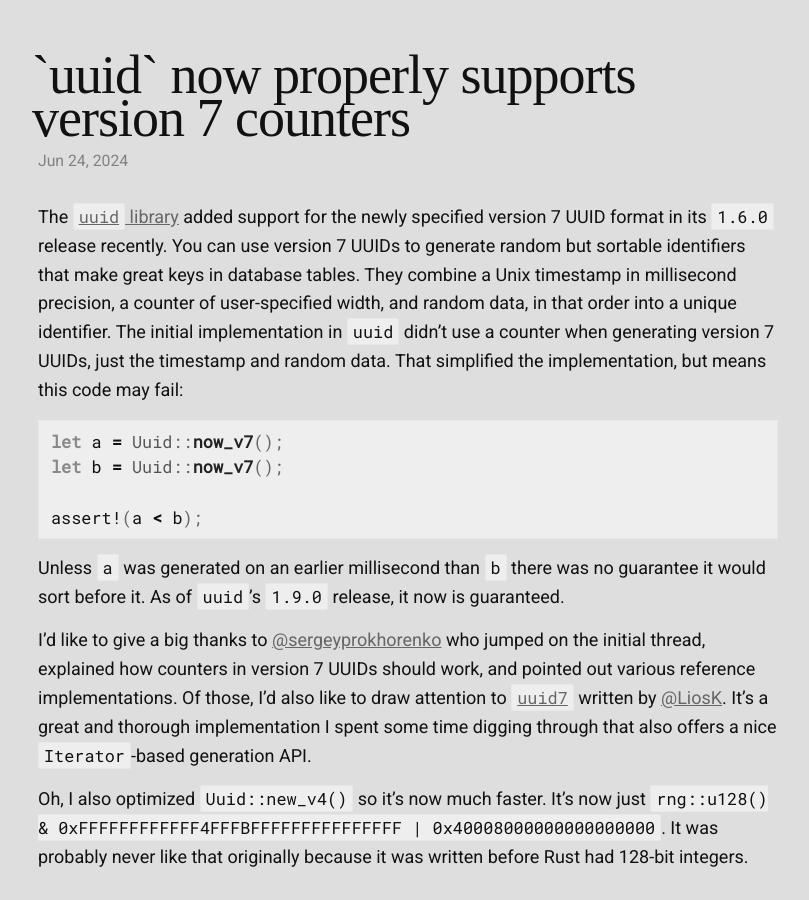
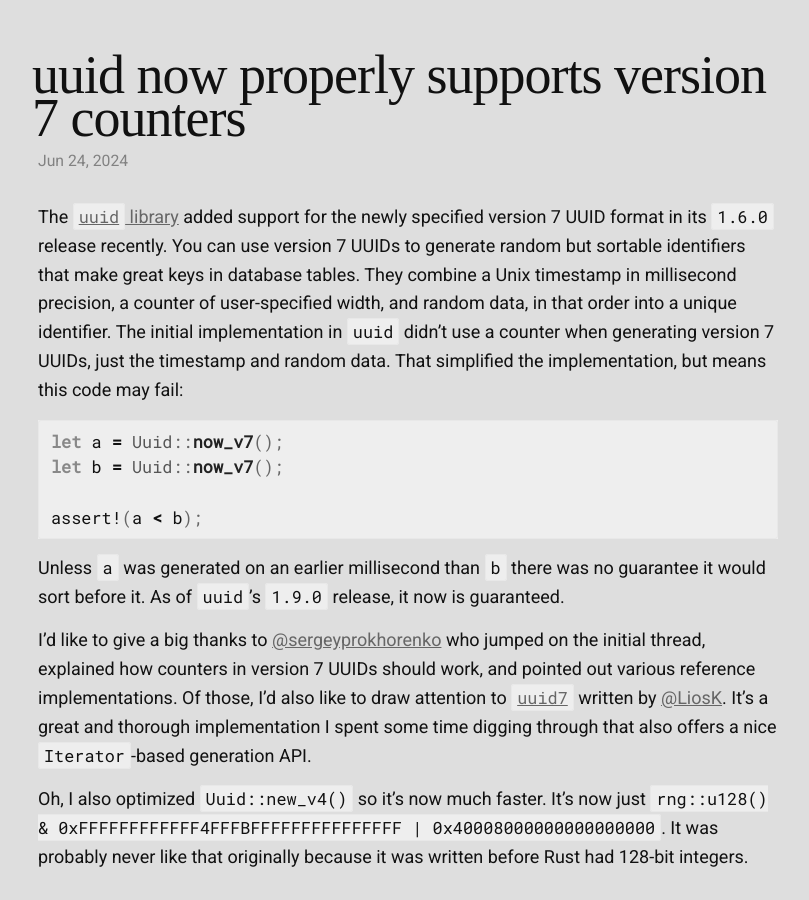
Before and after one commit to KodrAus/KodrAus.github.io, a Jekyll site: the page built from _posts/2024-06-24-uuid-v7-counters.markdown, in a window 1280 px wide and 900 px high. Shown: the whole window, without its empty margins (232-1041 px from the left). Built offline with Jekyll 4.4.1, drawn with Linux system fonts in a browser that asks for light colours; some web fonts are replaced.

```diff
--- a/_posts/2024-06-24-uuid-v7-counters.markdown
+++ b/_posts/2024-06-24-uuid-v7-counters.markdown
@@ -1,6 +1,6 @@
 ---
 layout: post
-title: "`uuid` now properly supports version 7 counters"
+title: "uuid now properly supports version 7 counters"
 date: 2024-06-24 14:00:00 +1000
 categories: rust
 ---
```
